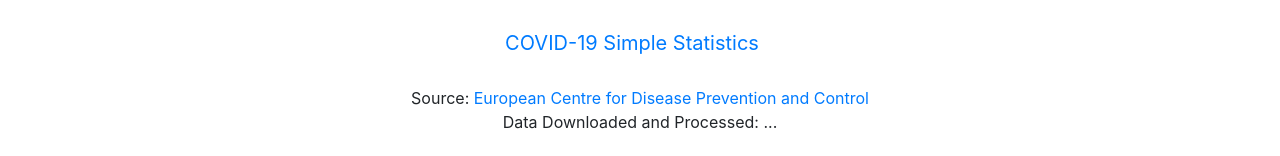
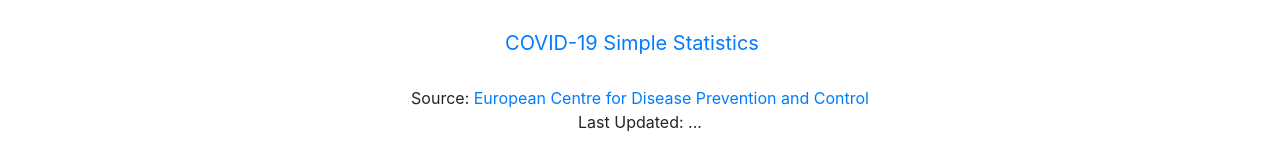
Before and after one commit to grblnsk/stats2020, a plain HTML site: page public/index.html in a window 1280 px wide. Shown: the top 156 px of the page. Drawn offline with nearby package versions, Linux system fonts and the light colour scheme; some packages are replaced by stand-ins of ours; no server answers; a script that the page names is missing.

Commit message:
fix text

```diff
--- a/public/index.html
+++ b/public/index.html
@@ -86,7 +86,7 @@
             Source:	<a href="https://www.ecdc.europa.eu/en/publications-data/download-todays-data-geographic-distribution-covid-19-cases-worldwide">European Centre for Disease Prevention and Control</a>
                 </div>
             <div id="updateTimestamp" class="text-center">
-                Data Downloaded and Processed: ...
+                Last Updated: ...
                 </div>
 
 
@@ -219,7 +219,7 @@
                            </p>
 
                             <p>
-                                The chart uses the latest data acquired from European Center for Disease Prevention and Control (ECDC) at the time shown in the top of the website "Data Downloaded and Processed". The chart shows the number of COVID-19 confirmed cases that were reported by countries' institutions to ECDC which is different from the number of all the infections that took place from COVID-19 in the selected countries.
+                                The chart uses the latest data acquired from European Center for Disease Prevention and Control (ECDC) at the time shown in the top of the website "Last Updated". The chart shows the number of COVID-19 confirmed cases that were reported by countries' institutions to ECDC which is different from the number of all the infections that took place from COVID-19 in the selected countries.
                             </p>
 
                               </div>
@@ -246,7 +246,7 @@
                             </p>
 
                             <p>
-                                The chart uses the latest data acquired from European Center for Disease Prevention and Control (ECDC) at the time shown in the top of the website "Data Downloaded and Processed". The chart is based on the number of COVID-19 confirmed cases that were reported by countries' institutions to ECDC which is different from the number of all the infections that took place from COVID-19 in the selected countries.
+                                The chart uses the latest data acquired from European Center for Disease Prevention and Control (ECDC) at the time shown in the top of the website "Last Updated". The chart is based on the number of COVID-19 confirmed cases that were reported by countries' institutions to ECDC which is different from the number of all the infections that took place from COVID-19 in the selected countries.
                             </p>
                                   </div></div>
 
@@ -267,7 +267,7 @@
                             </p>
 
                             <p>
-                                The chart uses the latest data acquired from European Center for Disease Prevention and Control (ECDC) at the time shown in the top of the website "Data Downloaded and Processed". The chart shows the number of COVID-19 confirmed cases that were reported by countries' institutions to ECDC which is different from the number of all the infections that took place from COVID-19 in the selected countries.
+                                The chart uses the latest data acquired from European Center for Disease Prevention and Control (ECDC) at the time shown in the top of the website "Last Updated". The chart shows the number of COVID-19 confirmed cases that were reported by countries' institutions to ECDC which is different from the number of all the infections that took place from COVID-19 in the selected countries.
                             </p>
                                   </div></div>
 
@@ -289,7 +289,7 @@
                             </p>
 
                             <p>
-                                The chart uses the latest data acquired from European Center for Disease Prevention and Control (ECDC) at the time shown in the top of the website "Data Downloaded and Processed". The chart shows the number of COVID-19 confirmed cases that were reported by countries' institutions to ECDC which is different from the number of all the infections that took place from COVID-19 in the selected countries.
+                                The chart uses the latest data acquired from European Center for Disease Prevention and Control (ECDC) at the time shown in the top of the website "Last Updated". The chart shows the number of COVID-19 confirmed cases that were reported by countries' institutions to ECDC which is different from the number of all the infections that took place from COVID-19 in the selected countries.
                             </p>
                                   </div></div>
 
@@ -312,7 +312,7 @@
                             </p>
 
                             <p>
-                                The chart uses the latest data acquired from European Center for Disease Prevention and Control (ECDC) at the time shown in the top of the website "Data Downloaded and Processed". The chart shows the number of COVID-19 confirmed cases that were reported by countries' institutions to ECDC which is different from the number of all the infections that took place from COVID-19 in the selected countries.
+                                The chart uses the latest data acquired from European Center for Disease Prevention and Control (ECDC) at the time shown in the top of the website "Last Updated". The chart shows the number of COVID-19 confirmed cases that were reported by countries' institutions to ECDC which is different from the number of all the infections that took place from COVID-19 in the selected countries.
                             </p>
                                   </div></div>
 
@@ -334,7 +334,7 @@
                             In the chart you can find data on the total number of reported deaths from COVID-19 since the pandemic started for the countries you selected.
                            </p>
                          <p>
-                                The chart uses the latest data acquired from European Center for Disease Prevention and Control (ECDC) at the time shown in the top of the website "Data Downloaded and Processed". The chart shows the number of deaths from COVID-19 that were reported by countries' institutions to ECDC which is different from the number of all the deaths that took place from COVID-19 in the selected countries.
+                                The chart uses the latest data acquired from European Center for Disease Prevention and Control (ECDC) at the time shown in the top of the website "Last Updated". The chart shows the number of deaths from COVID-19 that were reported by countries' institutions to ECDC which is different from the number of all the deaths that took place from COVID-19 in the selected countries.
                             </p>
                                   </div></div>
                     </div>
@@ -355,7 +355,7 @@
                             </p>
 
                             <p>
-                                The chart uses the latest data acquired from European Center for Disease Prevention and Control (ECDC) at the time shown in the top of the website "Data Downloaded and Processed". The chart is based on the number of deaths from COVID-19 that were reported by countries' institutions to ECDC which is different from the number of all the deaths that took place from COVID-19 in the selected countries.
+                                The chart uses the latest data acquired from European Center for Disease Prevention and Control (ECDC) at the time shown in the top of the website "Last Updated". The chart is based on the number of deaths from COVID-19 that were reported by countries' institutions to ECDC which is different from the number of all the deaths that took place from COVID-19 in the selected countries.
                             </p>
                                   </div></div>
                     </div>
@@ -375,7 +375,7 @@
                             </p>
 
                             <p>
-                                The chart uses the latest data acquired from European Center for Disease Prevention and Control (ECDC) at the time shown in the top of the website "Data Downloaded and Processed". The chart shows the number of deaths from COVID-19 that were reported by countries' institutions to ECDC which is diffirent from the number of all the deaths that took place from COVID-19 in the selected countries.
+                                The chart uses the latest data acquired from European Center for Disease Prevention and Control (ECDC) at the time shown in the top of the website "Last Updated". The chart shows the number of deaths from COVID-19 that were reported by countries' institutions to ECDC which is diffirent from the number of all the deaths that took place from COVID-19 in the selected countries.
                             </p>
                         </div></div>
 
@@ -398,7 +398,7 @@
                             </p>
 
                             <p>
-                                The chart uses the latest data acquired from European Center for Disease Prevention and Control (ECDC) at the time shown in the top of the website "Data Downloaded and Processed". The chart shows the number of COVID-19 confirmed cases that were reported by countries' institutions to ECDC which is different from the number of all the infections that took place from COVID-19 in the selected countries.
+                                The chart uses the latest data acquired from European Center for Disease Prevention and Control (ECDC) at the time shown in the top of the website "Last Updated". The chart shows the number of COVID-19 confirmed cases that were reported by countries' institutions to ECDC which is different from the number of all the infections that took place from COVID-19 in the selected countries.
                             </p>
                                   </div></div>
 
@@ -419,7 +419,7 @@
                             </p>
 
                             <p>
-                                The chart uses the latest data acquired from European Center for Disease Prevention and Control (ECDC) at the time shown in the top of the website "Data Downloaded and Processed". The chart shows the number of COVID-19 confirmed cases that were reported by countries' institutions to ECDC which is different from the number of all the infections that took place from COVID-19 in the selected countries.
+                                The chart uses the latest data acquired from European Center for Disease Prevention and Control (ECDC) at the time shown in the top of the website "Last Updated". The chart shows the number of COVID-19 confirmed cases that were reported by countries' institutions to ECDC which is different from the number of all the infections that took place from COVID-19 in the selected countries.
                             </p>
                                   </div></div>
 
@@ -446,7 +446,7 @@
                             </p>
 
                             <p>
-                                The chart uses the latest data acquired from European Center for Disease Prevention and Control (ECDC) at the time shown in the top of the website "Data Downloaded and Processed". The chart shows the number of COVID-19 confirmed cases that were reported by countries' institutions to ECDC which is different from the number of all the infections that took place from COVID-19 in the selected countries.
+                                The chart uses the latest data acquired from European Center for Disease Prevention and Control (ECDC) at the time shown in the top of the website "Last Updated". The chart shows the number of COVID-19 confirmed cases that were reported by countries' institutions to ECDC which is different from the number of all the infections that took place from COVID-19 in the selected countries.
                             </p>
                                   </div></div>
 
--- a/public/index.js
+++ b/public/index.js
@@ -273,7 +273,7 @@ $( document ).ready(function() {
           addCountriesToList();
           initCharts();
           progress.innerHTML = "";
-          updateTimestamp.innerHTML = "Data Downloaded and Processed: ".concat( dataCall.responseJSON.timestamp );
+          updateTimestamp.innerHTML = "Last Updated: ".concat( dataCall.responseJSON.timestamp );
 
           try {
               let userCountryMatch = stringSimilarity.findBestMatch(userCountry, Object.getOwnPropertyNames(dataCovid.cases));
@@ -301,7 +301,7 @@ $( document ).ready(function() {
 
         progress.value = 0.8;
 
-        let normalStartDate = moment().startOf('day').subtract(1, 'months');
+        let normalStartDate = moment().startOf('day').subtract(2, 'months');
         let day0StartDate = moment("31/12/0000","DD/MM/YYYY");
 
 
```
